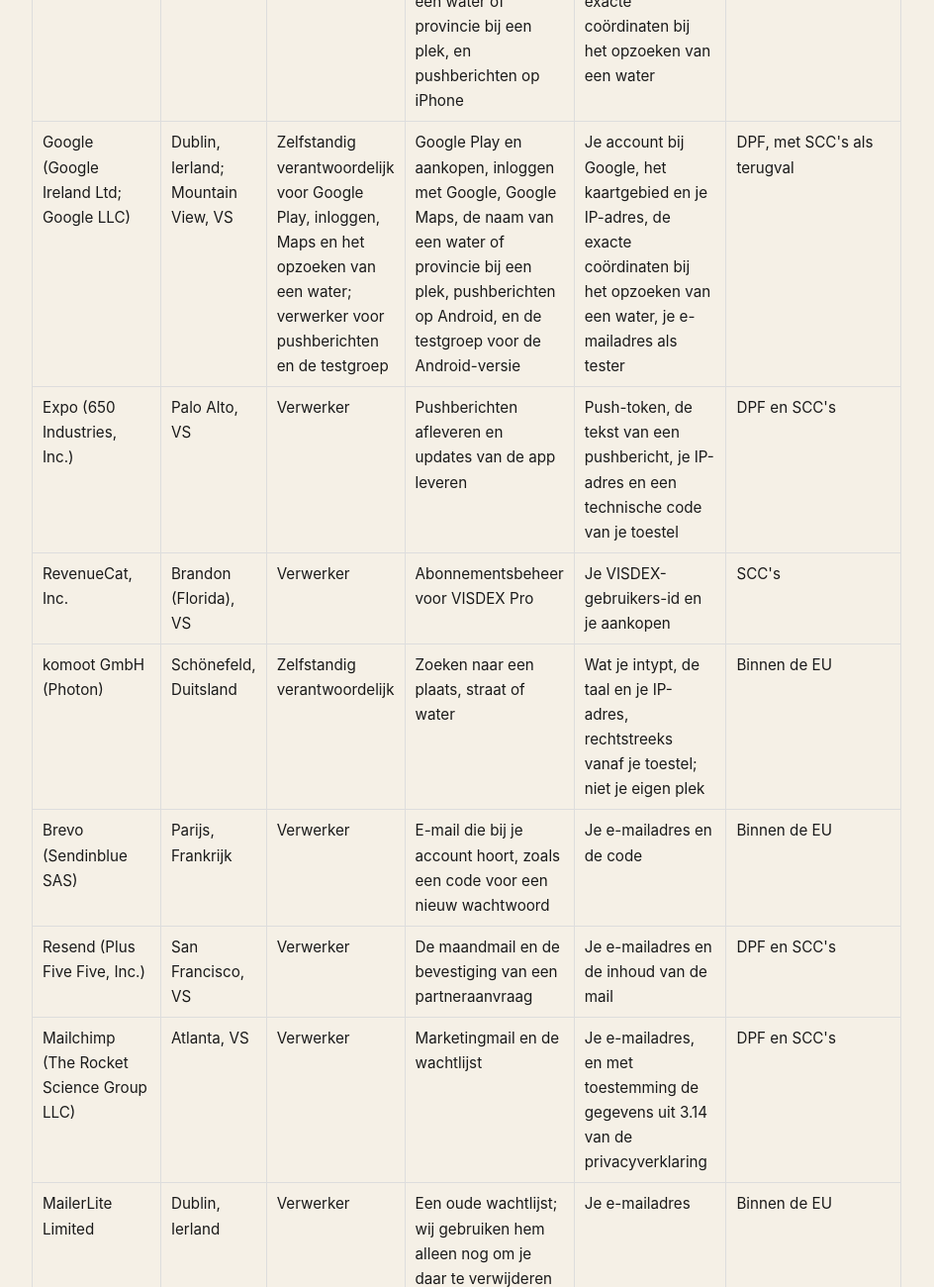
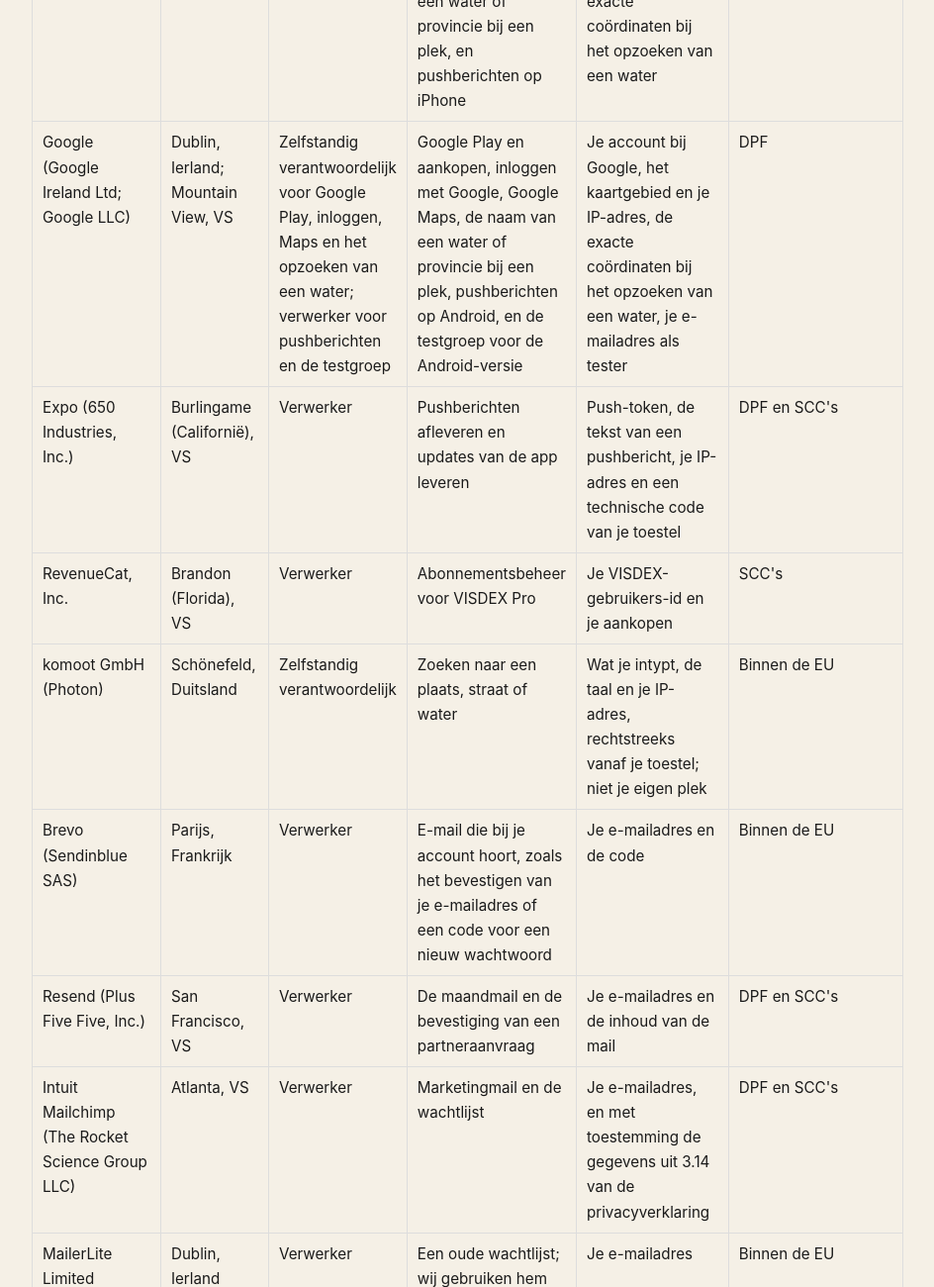
Before and after one commit to Superniels123/visdex-legal, a plain HTML site: page partijen.html in a window 1280 px wide. Shown: the part 1720-3020 px from the top of the page at 99% size, without its empty margins (252-1196 px from the left). Drawn offline with Linux system fonts and the light colour scheme.

Commit message:
Privacy NL: Instagram Stories (3.3), sluitvoorstel en feedbackregel bij de klantenservice (3.19); Partijen: DPF nagekeken op dataprivacyframework.gov, Expo Burlingame, Intuit Mailchimp, Wesdijk Barendrecht
Co-Authored-By: Claude Opus 5.5 <noreply@anthropic.com>

```diff
--- a/partijen.html
+++ b/partijen.html
@@ -41,19 +41,19 @@
 <tr><td>Open-Meteo (OpenMeteo GmbH)</td><td>Bürglen, Zwitserland</td><td>Zelfstandig verantwoordelijk</td><td>Weer uit het verleden, weer per uur en de beetkans</td><td>Afgeronde coördinaten (tot op ongeveer 1 kilometer), vanaf onze server; oudere versies van de app vragen het weer per uur rechtstreeks vanaf je toestel</td><td>Adequaatheidsbesluit Zwitserland</td></tr>
 <tr><td>Rijkswaterstaat</td><td>Utrecht</td><td>Zelfstandig verantwoordelijk (open data)</td><td>Getijden en watercondities</td><td>Alleen de code van een meetstation; bij getijden vanaf je toestel, dus ook je IP-adres</td><td>Binnen de EU</td></tr>
 <tr><td>Apple (Apple Distribution International Ltd; Apple Inc.)</td><td>Cork, Ierland; Cupertino, VS</td><td>Zelfstandig verantwoordelijk</td><td>App Store en aankopen, inloggen met Apple, Apple Maps, de naam van een water of provincie bij een plek, en pushberichten op iPhone</td><td>Je account bij Apple, het kaartgebied en je IP-adres, de exacte coördinaten bij het opzoeken van een water</td><td>SCC's</td></tr>
-<tr><td>Google (Google Ireland Ltd; Google LLC)</td><td>Dublin, Ierland; Mountain View, VS</td><td>Zelfstandig verantwoordelijk voor Google Play, inloggen, Maps en het opzoeken van een water; verwerker voor pushberichten en de testgroep</td><td>Google Play en aankopen, inloggen met Google, Google Maps, de naam van een water of provincie bij een plek, pushberichten op Android, en de testgroep voor de Android-versie</td><td>Je account bij Google, het kaartgebied en je IP-adres, de exacte coördinaten bij het opzoeken van een water, je e-mailadres als tester</td><td>DPF, met SCC's als terugval</td></tr>
-<tr><td>Expo (650 Industries, Inc.)</td><td>Palo Alto, VS</td><td>Verwerker</td><td>Pushberichten afleveren en updates van de app leveren</td><td>Push-token, de tekst van een pushbericht, je IP-adres en een technische code van je toestel</td><td>DPF en SCC's</td></tr>
+<tr><td>Google (Google Ireland Ltd; Google LLC)</td><td>Dublin, Ierland; Mountain View, VS</td><td>Zelfstandig verantwoordelijk voor Google Play, inloggen, Maps en het opzoeken van een water; verwerker voor pushberichten en de testgroep</td><td>Google Play en aankopen, inloggen met Google, Google Maps, de naam van een water of provincie bij een plek, pushberichten op Android, en de testgroep voor de Android-versie</td><td>Je account bij Google, het kaartgebied en je IP-adres, de exacte coördinaten bij het opzoeken van een water, je e-mailadres als tester</td><td>DPF</td></tr>
+<tr><td>Expo (650 Industries, Inc.)</td><td>Burlingame (Californië), VS</td><td>Verwerker</td><td>Pushberichten afleveren en updates van de app leveren</td><td>Push-token, de tekst van een pushbericht, je IP-adres en een technische code van je toestel</td><td>DPF en SCC's</td></tr>
 <tr><td>RevenueCat, Inc.</td><td>Brandon (Florida), VS</td><td>Verwerker</td><td>Abonnementsbeheer voor VISDEX Pro</td><td>Je VISDEX-gebruikers-id en je aankopen</td><td>SCC's</td></tr>
 <tr><td>komoot GmbH (Photon)</td><td>Schönefeld, Duitsland</td><td>Zelfstandig verantwoordelijk</td><td>Zoeken naar een plaats, straat of water</td><td>Wat je intypt, de taal en je IP-adres, rechtstreeks vanaf je toestel; niet je eigen plek</td><td>Binnen de EU</td></tr>
-<tr><td>Brevo (Sendinblue SAS)</td><td>Parijs, Frankrijk</td><td>Verwerker</td><td>E-mail die bij je account hoort, zoals een code voor een nieuw wachtwoord</td><td>Je e-mailadres en de code</td><td>Binnen de EU</td></tr>
+<tr><td>Brevo (Sendinblue SAS)</td><td>Parijs, Frankrijk</td><td>Verwerker</td><td>E-mail die bij je account hoort, zoals het bevestigen van je e-mailadres of een code voor een nieuw wachtwoord</td><td>Je e-mailadres en de code</td><td>Binnen de EU</td></tr>
 <tr><td>Resend (Plus Five Five, Inc.)</td><td>San Francisco, VS</td><td>Verwerker</td><td>De maandmail en de bevestiging van een partneraanvraag</td><td>Je e-mailadres en de inhoud van de mail</td><td>DPF en SCC's</td></tr>
-<tr><td>Mailchimp (The Rocket Science Group LLC)</td><td>Atlanta, VS</td><td>Verwerker</td><td>Marketingmail en de wachtlijst</td><td>Je e-mailadres, en met toestemming de gegevens uit 3.14 van de privacyverklaring</td><td>DPF en SCC's</td></tr>
+<tr><td>Intuit Mailchimp (The Rocket Science Group LLC)</td><td>Atlanta, VS</td><td>Verwerker</td><td>Marketingmail en de wachtlijst</td><td>Je e-mailadres, en met toestemming de gegevens uit 3.14 van de privacyverklaring</td><td>DPF en SCC's</td></tr>
 <tr><td>MailerLite Limited</td><td>Dublin, Ierland</td><td>Verwerker</td><td>Een oude wachtlijst; wij gebruiken hem alleen nog om je daar te verwijderen als je je account verwijdert</td><td>Je e-mailadres</td><td>Binnen de EU</td></tr>
 <tr><td>Meta (Meta Platforms Ireland Ltd)</td><td>Dublin, Ierland</td><td>Gezamenlijk verantwoordelijk</td><td>Meten van advertenties (zie 3.24 van de privacyverklaring)</td><td>Technische gebeurtenissen en algemene gegevens over je toestel</td><td>DPF</td></tr>
 <tr><td>Metricool (Metricool Software S.L.)</td><td>Madrid, Spanje</td><td>Verwerker</td><td>Inplannen van onze berichten op social media</td><td>Foto en naam bij een openbare vangst, alleen van vissers van 18 jaar of ouder</td><td>Binnen de EU</td></tr>
 <tr><td>Instagram (Meta Platforms Ireland Ltd)</td><td>Dublin, Ierland</td><td>Zelfstandig verantwoordelijk</td><td>Onze berichten op social media</td><td>Foto en naam bij een openbare vangst, alleen van vissers van 18 jaar of ouder</td><td>DPF</td></tr>
 <tr><td>WhatsApp Ireland Ltd</td><td>Dublin, Ierland</td><td>Zelfstandig verantwoordelijk</td><td>Contact via WhatsApp, zolang dat nummer bestaat</td><td>Je telefoonnummer en je bericht</td><td>DPF</td></tr>
-<tr><td>Wesdijk Hengelsport</td><td>[aanvullen]</td><td>Zelfstandig verantwoordelijk</td><td>Actiepartner bij winacties</td><td>Wat je zelf op de nieuwsbriefpagina invult; in september en begin oktober 2026, met je toestemming, je e-mailadres, weergavenaam en gebruikersnaam</td><td>Binnen de EU</td></tr>
+<tr><td>Wesdijk Hengelsport</td><td>Barendrecht</td><td>Zelfstandig verantwoordelijk</td><td>Actiepartner bij winacties</td><td>Wat je zelf op de nieuwsbriefpagina invult; in september en begin oktober 2026, met je toestemming, je e-mailadres, weergavenaam en gebruikersnaam</td><td>Binnen de EU</td></tr>
 </table>
 
 <h2>De website visdex.nl</h2>
@@ -63,10 +63,11 @@
 <tr><td>Cloudflare, Inc. (Turnstile)</td><td>San Francisco, VS</td><td>Verwerker</td><td>Robotcontrole bij aanmelden op visdex.nl</td><td>Je IP-adres en een controlecode</td><td>DPF en SCC's</td></tr>
 <tr><td>Cal.com, Inc.</td><td>San Francisco, VS</td><td>Verwerker</td><td>Een afspraak plannen voor een partnerschap</td><td>Je naam en e-mailadres</td><td>DPF</td></tr>
 <tr><td>Supabase (Supabase Pte. Ltd.)</td><td>Singapore; de database staat in Ierland</td><td>Verwerker</td><td>Opslag van aanmeldingen op visdex.nl</td><td>Je e-mailadres en waar je je aanmeldde</td><td>SCC's</td></tr>
-<tr><td>Mailchimp (The Rocket Science Group LLC)</td><td>Atlanta, VS</td><td>Verwerker</td><td>Wachtlijst en Android-test</td><td>Je e-mailadres</td><td>DPF en SCC's</td></tr>
-<tr><td>Google (Google Ireland Ltd; Google LLC)</td><td>Dublin, Ierland; Mountain View, VS</td><td>Verwerker</td><td>Testgroep voor de Android-versie</td><td>Je e-mailadres</td><td>DPF, met SCC's als terugval</td></tr>
+<tr><td>Intuit Mailchimp (The Rocket Science Group LLC)</td><td>Atlanta, VS</td><td>Verwerker</td><td>Wachtlijst en Android-test</td><td>Je e-mailadres</td><td>DPF en SCC's</td></tr>
+<tr><td>Google (Google Ireland Ltd; Google LLC)</td><td>Dublin, Ierland; Mountain View, VS</td><td>Verwerker</td><td>Testgroep voor de Android-versie</td><td>Je e-mailadres</td><td>DPF</td></tr>
 </table>
 
+<p>De DPF-status is nagekeken in de lijst op dataprivacyframework.gov ([DATUM BIJ PUBLICATIE]).</p>
 <p>Vragen over deze lijst? Mail naar <a href="mailto:info@visdex.nl">info@visdex.nl</a>.</p>
 
 <footer>
```
Also changed, not shown: privacy.html (+4 -2 lines).
